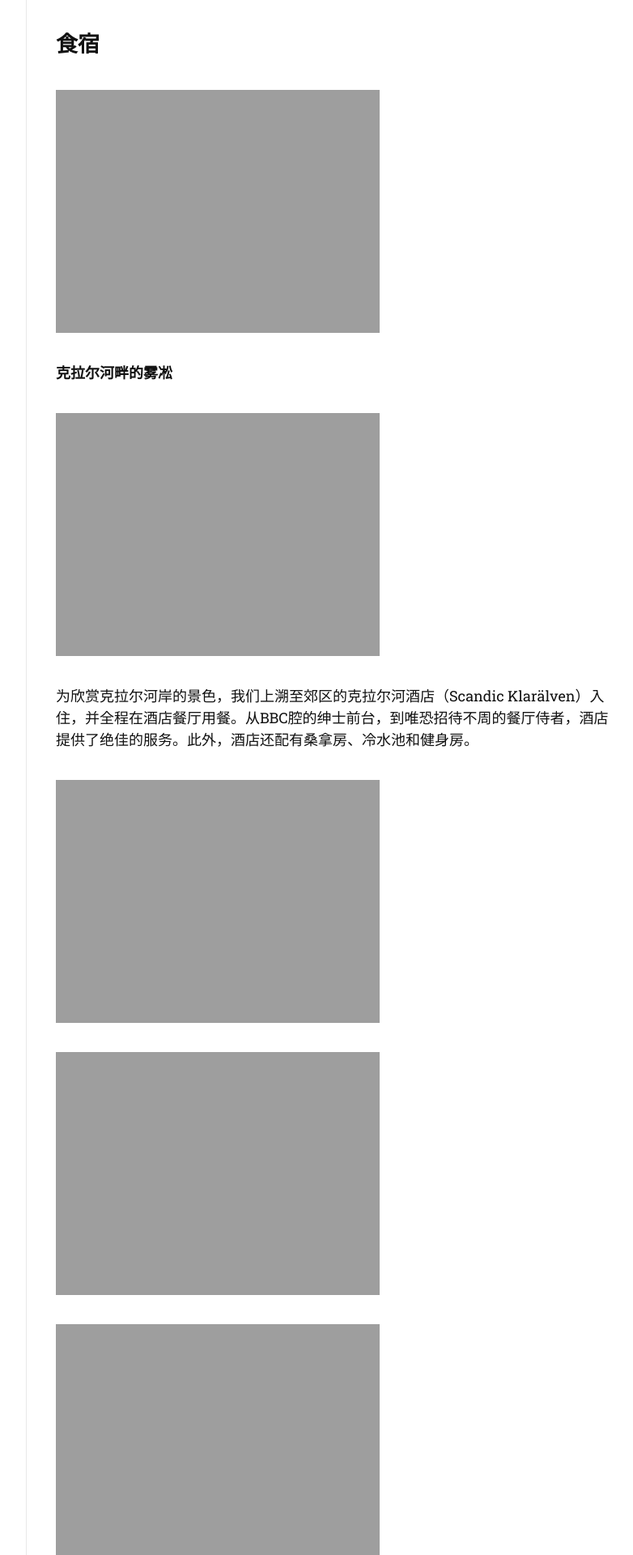
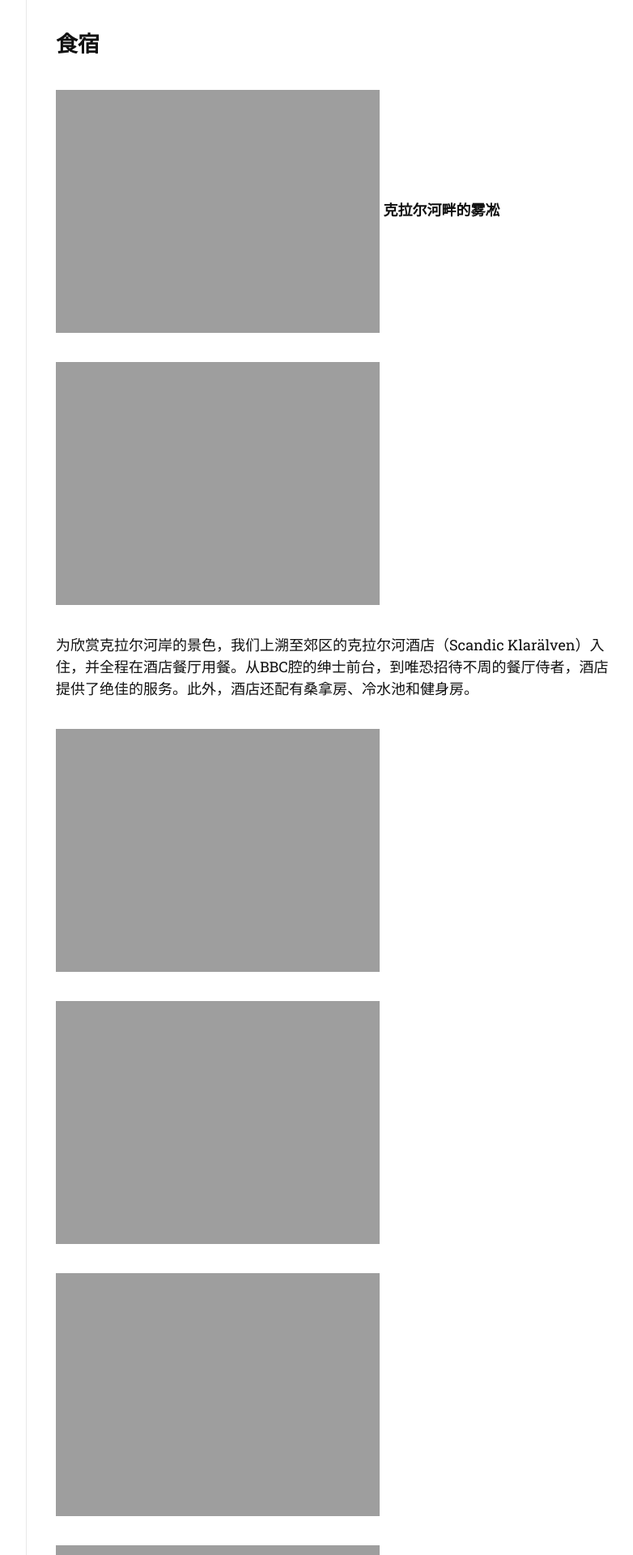
Before and after one commit to Lithiumcr/Lithiumcr.github.io, a Jekyll site: the page built from _posts/司机行记/2023-12-30-卡尔城游记.md, in a window 1280 px wide. Shown: the part 1419-3339 px from the top of the page at 81% size, without its empty margins (357-1139 px from the left). Built offline with Jekyll 4.4.1, drawn with Linux system fonts in a browser that asks for light colours; nearby versions of some CDN libraries; some web fonts are replaced.

Commit message:
debug caption

```diff
--- a/_posts/司机行记/2023-12-30-卡尔城游记.md
+++ b/_posts/司机行记/2023-12-30-卡尔城游记.md
@@ -23,7 +23,6 @@ toc: true
 ## **食宿**
 
 ![河]({{ "/image/karlstad/klara.jpg" | absolute_url }})
-{: .center }
 **克拉尔河畔的雾凇**
 
 ![SOS急救设施还贴心地配备了手套]({{ "/image/karlstad/sos.jpg" | absolute_url }})
```
